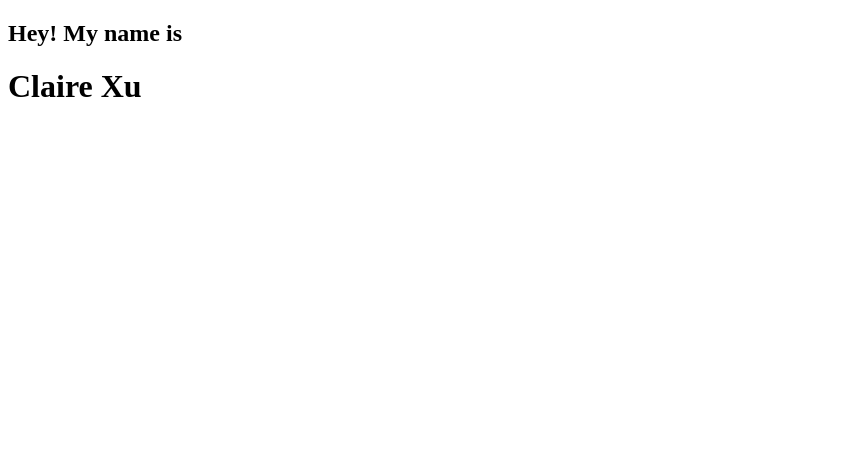
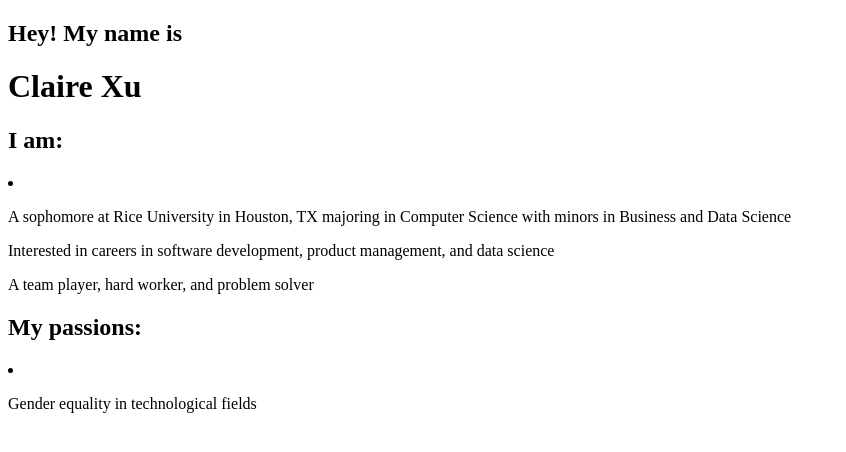
Before and after one commit to clairexu5/personal-website, a plain HTML site: page index.html in a window 1280 px wide. Shown: the whole page, without its empty margins (0-846 px from the left). Drawn offline with Linux system fonts and the light colour scheme.

Commit message:
Update index.html

```diff
--- a/index.html
+++ b/index.html
@@ -5,5 +5,18 @@
 <h2>Hey! My name is</h2>
 <h1>Claire Xu</h1>
 
+<h2>I am:</h2>
+<li>
+    <p>A sophomore at Rice University in Houston, TX majoring in Computer Science with minors in Business and Data Science </p>
+    <p>Interested in careers in software development, product management, and data science </p>
+    <p>A team player, hard worker, and problem solver</p>
+</li>
+
+<h2>My passions:</h2>
+<li>
+    <p>Gender equality in technological fields</p>
+</li>
+
+
 </body>
 </html>
```
